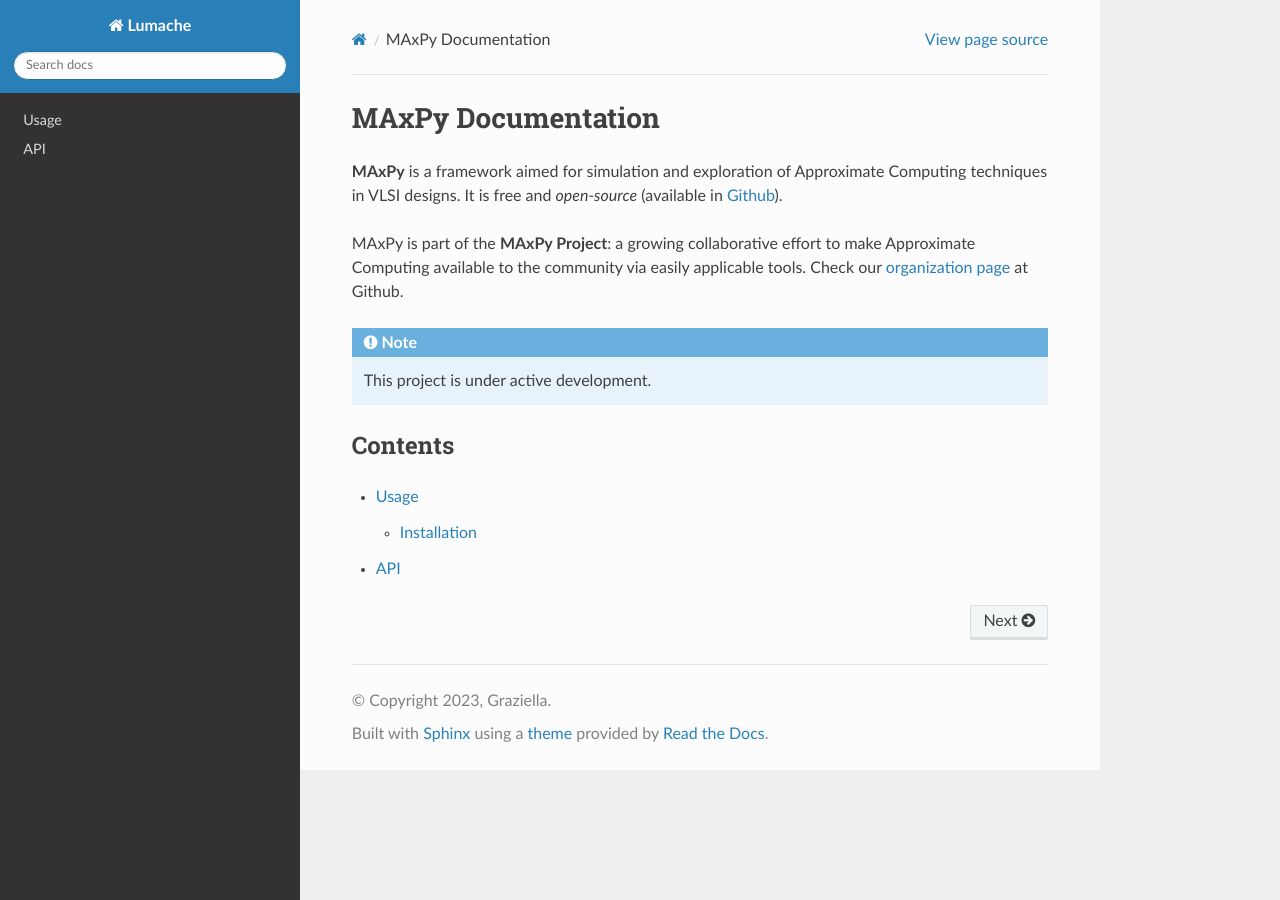
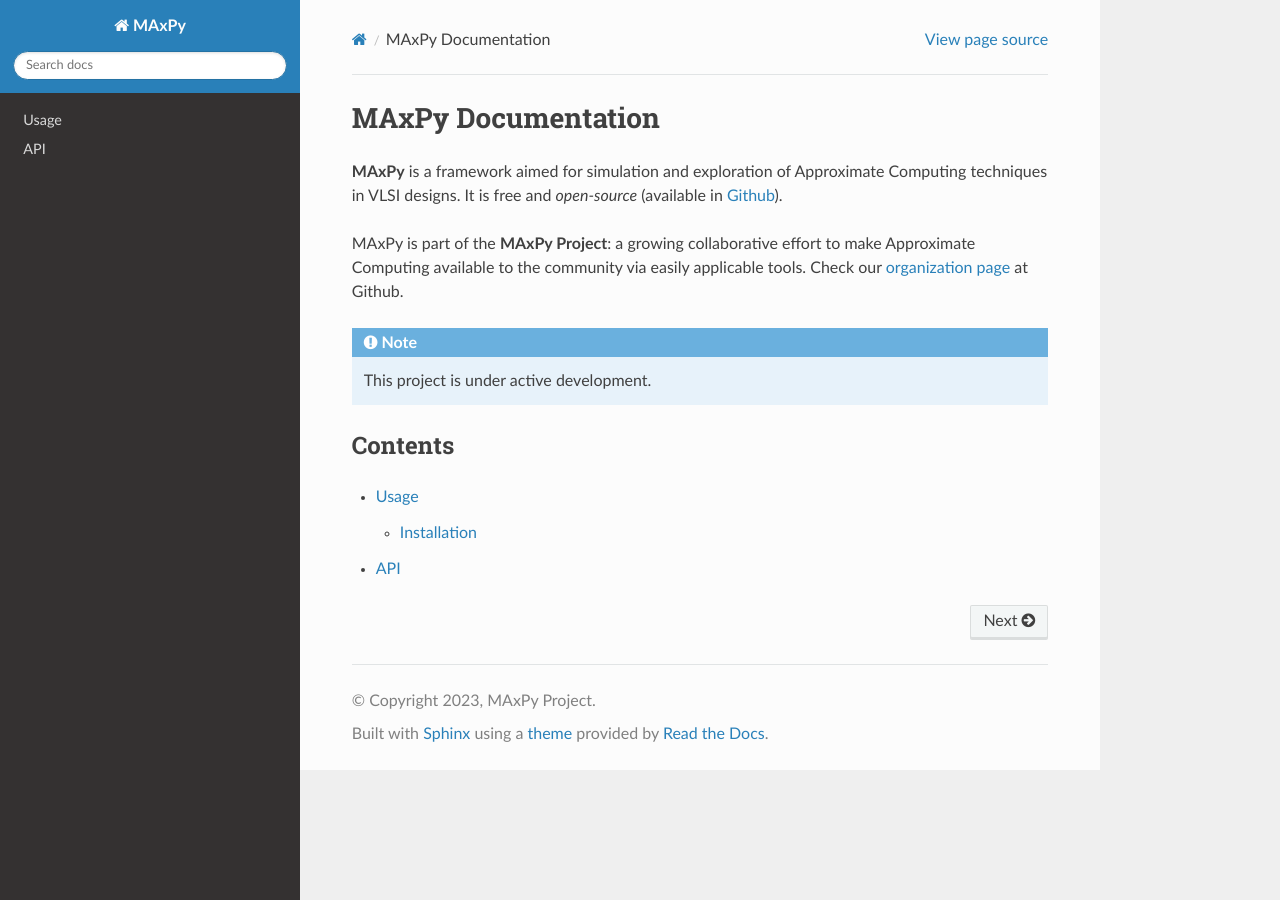
Before and after one commit to MAxPy-Project/MAxPy, a Sphinx documentation site: the page built from docs/source/index.rst, in a window 1280 px wide. Built offline with Sphinx 7.4.7 and the Read the Docs theme 2.0.0, drawn with Linux system fonts in a browser that asks for light colours; part of the change alters nothing that is shown.

Commit message:
Update conf.py

```diff
--- a/docs/source/conf.py
+++ b/docs/source/conf.py
@@ -1,58 +1,13 @@
-# # Configuration file for the Sphinx documentation builder.
-# #
-# # For the full list of built-in configuration values, see the documentation:
-# # https://www.sphinx-doc.org/en/master/usage/configuration.html
-#
-# import pathlib
-# import sys
-# sys.path.insert(0, pathlib.Path(__file__).parents[2].resolve().as_posix())
-#
-# # -- Project information -----------------------------------------------------
-# # https://www.sphinx-doc.org/en/master/usage/configuration.html#project-information
-#
-# project = 'Lumache'
-# copyright = '2023, Graziella'
-# author = 'Graziella'
-# release = '0.1'
-#
-# # -- General configuration ---------------------------------------------------
-# # https://www.sphinx-doc.org/en/master/usage/configuration.html#general-configuration
-#
-# extensions = [
-#     'sphinx.ext.duration',
-#     'sphinx.ext.doctest',
-#     'sphinx.ext.autodoc',
-#     'sphinx.ext.autosummary',
-# ]
-#
-# templates_path = ['_templates']
-# exclude_patterns = []
-#
-#
-#
-# # -- Options for HTML output -------------------------------------------------
-# # https://www.sphinx-doc.org/en/master/usage/configuration.html#options-for-html-output
-#
-# html_theme = 'sphinx_rtd_theme'
-# html_static_path = []
-
-
 import os
 import sys
 from textwrap import dedent
 
 sys.path.insert(0, os.path.abspath('.'))
 
-project = 'Lumache'
-copyright = '2023, Graziella'
-author = 'Graziella'
+project = 'MAxPy'
+copyright = '2023, MAxPy Project'
+author = 'MAxPy Project'
 release = '0.1'
-
-# if os.environ.get('CI') is None:
-#     ENV = 'lan'
-# else:
-#     ENV = 'wan'
-# tags.add(ENV)
 
 extensions = [
     'sphinx.ext.duration',
```
